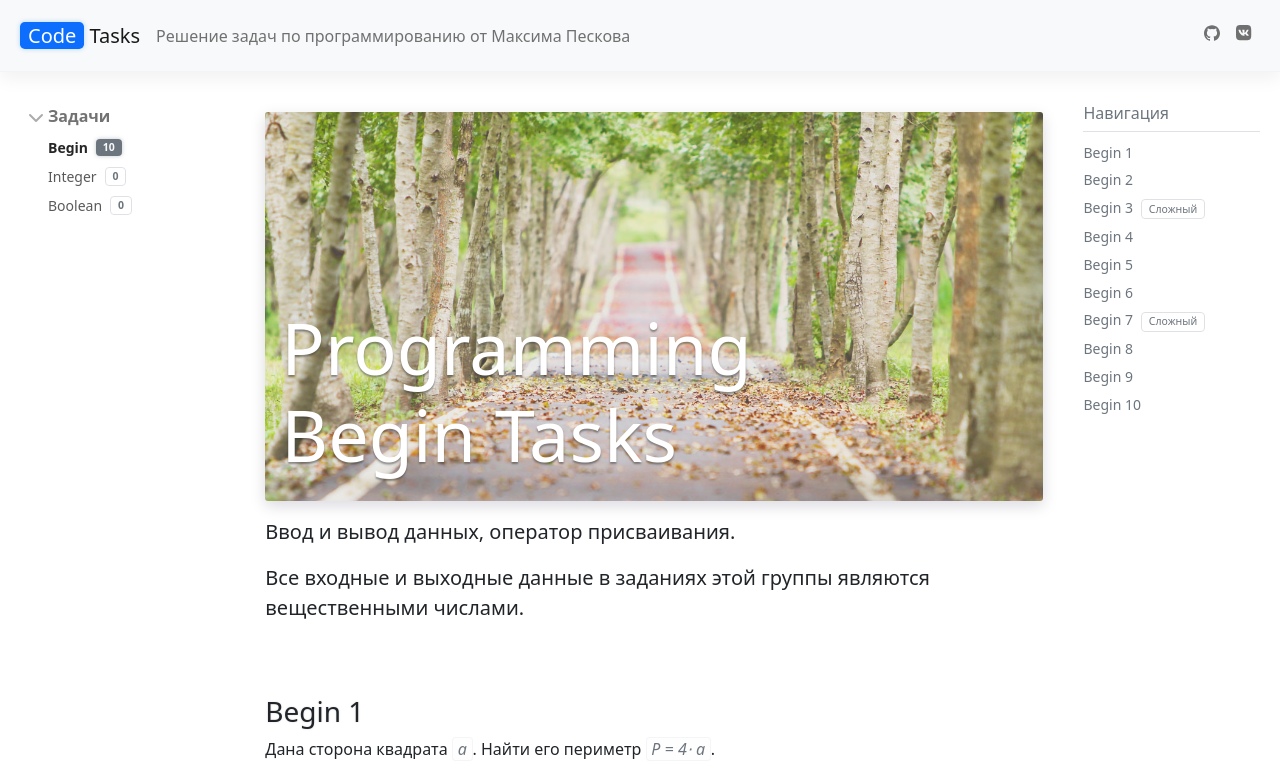
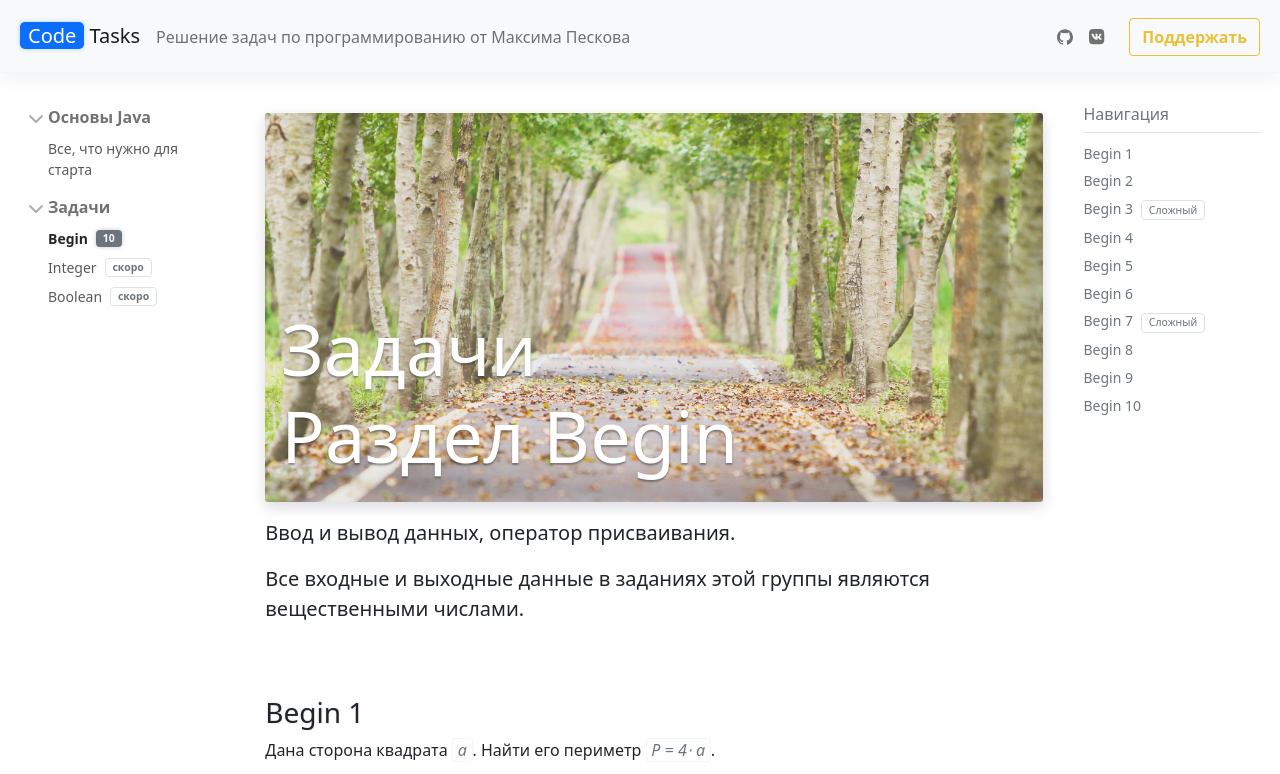
Before and after one commit to KostarSf/code_tasks, a plain HTML site: page index.html in a window 1280 px wide. Shown: the top 774 px of the page. Drawn offline with Linux system fonts and the light colour scheme; a script that the page names is missing.

Commit message:
added markup updates

```diff
--- a/index.html
+++ b/index.html
@@ -18,22 +18,22 @@
 
 <body>
     <header class="navbar navbar-expand-md navbar-light bg-light ct-navbar py-lg-3 px-lg-2">
-        <nav class="container-xxl" aria-label="Основная навигация">
+        <nav class="container-xxl align-items-baseline" aria-label="Основная навигация">
             <a href="/" class="navbar-brand ct-brand">
                 <span class="bg-primary text-white px-2 rounded-3">Code</span> Tasks
             </a>
-            <button class="navbar-toggler" type="button" data-bs-toggle="collapse" data-bs-target="#ctNavbar" aria-controls="ctNavbar" aria-expanded="false" aria-label="Toggle navigation">
+            <button class="navbar-toggler collapsed" type="button" data-bs-toggle="collapse" data-bs-target="#ctNavbar" aria-controls="ctNavbar" aria-expanded="false" aria-label="Toggle navigation">
                 <span class="navbar-toggler-icon"></span>
             </button>
             <div class="collapse navbar-collapse" id="ctNavbar">
-                <span class="navbar-text">
+                <span class="navbar-text pe-2">
                     Решение задач по программированию
                     <span class="text-nowrap">от Максима Пескова</span>
                 </span>
                 <hr class="d-md-none ct-hr">
-                <ul class="navbar-nav flex-row flex-wrap ms-md-auto">
+                <ul class="navbar-nav flex-row flex-wrap ms-md-auto justify-content-end">
                     <li class="nav-item col-6 col-md-auto">
-                        <a class="nav-link p-2" href="https://github.com/KostarSf/" target="_blank" rel="noopener">
+                        <a class="nav-link p-2 d-inline-flex align-items-center" href="https://github.com/KostarSf/" target="_blank" rel="noopener">
                             <svg xmlns="http://www.w3.org/2000/svg" width="36" height="36" class="navbar-nav-svg d-inline-block align-text-top" viewBox="0 0 512 499.36" role="img">
                                 <title>GitHub</title>
                                 <path fill="currentColor" fill-rule="evenodd"
@@ -44,7 +44,7 @@
                         </a>
                     </li>
                     <li class="nav-item col-6 col-md-auto">
-                        <a class="nav-link p-2" href="https://vk.com/shainert" target="_blank" rel="noopener">
+                        <a class="nav-link p-2 d-inline-flex align-items-center" href="https://vk.com/shainert" target="_blank" rel="noopener">
                             <svg xmlns="http://www.w3.org/2000/svg" width="36" height="36" class="navbar-nav-svg d-inline-block align-text-top" viewBox="2 2 21 21" role="img">
                                 <title>VK</title>
                                 <path fill="currentColor" fill-rule="evenodd"
@@ -55,6 +55,7 @@
                         </a>
                     </li>
                 </ul>
+                <a href="" class="btn btn-ct-donate d-lg-inline-block my-2 my-md-0 ms-md-3">Поддержать</a>
             </div>
         </nav>
     </header>
@@ -63,7 +64,7 @@
             <button
                 class="btn bg-light btn-outline-secondary ct-sidebar-toggle ct-navbar-sticky-button d-md-none py-0 px-1 ms-auto order-3 collapsed"
                 type="button" data-bs-toggle="collapse" data-bs-target="#ct-sections-nav" aria-controls="ct-sections-nav"
-                aria-expanded="false" aria-label="Переключить навигацию по секциям">
+                aria-expanded="false" aria-label="Переключить навигацию по разделам">
                 <svg xmlns="http://www.w3.org/2000/svg" width="24" height="24" class="bi bi-expand" fill="currentColor"
                     viewBox="0 0 16 16">
                     <title>Expand</title>
@@ -79,11 +80,22 @@
                         d="M1 8a.5.5 0 0 1 .5-.5h13a.5.5 0 0 1 0 1h-13A.5.5 0 0 1 1 8zm7-8a.5.5 0 0 1 .5.5v3.793l1.146-1.147a.5.5 0 0 1 .708.708l-2 2a.5.5 0 0 1-.708 0l-2-2a.5.5 0 1 1 .708-.708L7.5 4.293V.5A.5.5 0 0 1 8 0zm-.5 11.707l-1.146 1.147a.5.5 0 0 1-.708-.708l2-2a.5.5 0 0 1 .708 0l2 2a.5.5 0 0 1-.708.708L8.5 11.707V15.5a.5.5 0 0 1-1 0v-3.793z">
                     </path>
                 </svg>
-                Меню секций
+                Меню разделов
             </button>
-            <nav class="collapse ct-links " id="ct-sections-nav" aria-label="Навигация по секциям">
+            <nav class="collapse ct-links " id="ct-sections-nav" aria-label="Навигация по разделам">
                 <hr class="d-md-none m-0 mx-2">
                 <ul class="list-unstyled mb-0 py-3 pt-md-1">
+                    <li class="mb-1">
+                        <button class="btn d-inline-flex align-items-center rounded collapsed disabled" data-bs-toggle="collapse"
+                            data-bs-target="#java-start-collapse" aria-expanded="true">
+                            Основы Java
+                        </button>
+                        <div class="collapse show" id="java-start-collapse">
+                            <ul class="list-unstyled fw-normal pb-1 small">
+                                <li><a href="#" class="d-inline-flex align-items-center rounded">Все, что нужно для старта</a></li>
+                            </ul>
+                        </div>
+                    </li>
                     <li class="mb-1">
                         <button class="btn d-inline-flex align-items-center rounded collapsed disabled" data-bs-toggle="collapse"
                             data-bs-target="#tasks-collapse" aria-expanded="true">
@@ -92,8 +104,8 @@
                         <div class="collapse show" id="tasks-collapse">
                             <ul class="list-unstyled fw-normal pb-1 small">
                                 <li><a href="#" class="d-inline-flex align-items-center rounded active">Begin <span class="badge ct-badge ms-2">10</span></a></li>
-                                <li><a href="#" class="d-inline-flex align-items-center rounded">Integer<span class="badge ct-badge ms-2">0</span></a></li>
-                                <li><a href="#" class="d-inline-flex align-items-center rounded">Boolean<span class="badge ct-badge ms-2">0</span></a></li>
+                                <li><a class="d-inline-flex align-items-center rounded user-select-none" >Integer<span class="badge ct-badge ms-2">скоро</span></a></li>
+                                <li><a class="d-inline-flex align-items-center rounded user-select-none">Boolean<span class="badge ct-badge ms-2">скоро</span></a></li>
                             </ul>
                         </div>
                     </li>
@@ -106,7 +118,8 @@
                     <img src="img/tasks_begin_head.jpg" alt="head_image_begin" class="card-img">
                     <div class="card-img-overlay d-flex flex-column">
                         <h2 class="card-title display-2 mt-auto">
-                            Programming <br> Begin Tasks
+                            Задачи <br>
+                            Раздел Begin
                         </h2>
                     </div>
                 </div>
@@ -114,20 +127,20 @@
                 <p class="lead">Все входные и выходные данные в заданиях этой группы являются вещественными числами.
                 </p>
             </div>
-            <div class="ct-toc mt-4 mb-5 my-md-0 ps-xl-3 mb-lg-5 text-muted pe-lg-2 pe-xxl-0">
+            <div class="ct-toc mt-4 mb-5 my-md-0 ps-xl-3 text-muted pe-lg-2 pe-xxl-0">
                 <strong class="d-block h6 my-2 pb-2 border-bottom">Навигация</strong>
                 <nav id="tableOfContents">
                     <ul class="d-flex flex-wrap  d-lg-block">
-                        <li ><a href="#begin_1">Begin 1</a></li>
-                        <li ><a href="#begin_2">Begin 2</a></li>
-                        <li ><a href="#begin_3">Begin 3</a><span class="badge ct-badge-difficult ms-2">Сложный</span></li>
-                        <li ><a href="#begin_4">Begin 4</a></li>
-                        <li ><a href="#begin_5">Begin 5</a></li>
-                        <li ><a href="#begin_6">Begin 6</a></li>
-                        <li ><a href="#begin_7">Begin 7</a><span class="badge ct-badge-difficult ms-2">Сложный</span></li>
-                        <li ><a href="#begin_8">Begin 8</a></li>
-                        <li ><a href="#begin_9">Begin 9</a></li>
-                        <li ><a href="#begin_10">Begin 10</a></li>
+                                <li><a href="#begin_1">Begin 1</a></li>
+                                <li><a href="#begin_2">Begin 2</a></li>
+                                <li><a href="#begin_3">Begin 3</a><span class="badge ct-badge-difficult ms-2">Сложный</span></li>
+                                <li><a href="#begin_4">Begin 4</a></li>
+                                <li><a href="#begin_5">Begin 5</a></li>
+                                <li><a href="#begin_6">Begin 6</a></li>
+                                <li><a href="#begin_7">Begin 7</a><span class="badge ct-badge-difficult ms-2">Сложный</span></li>
+                                <li><a href="#begin_8">Begin 8</a></li>
+                                <li><a href="#begin_9">Begin 9</a></li>
+                                <li><a href="#begin_10">Begin 10</a></li>
                     </ul>
                 </nav>
             </div>
@@ -240,6 +253,8 @@ class JavaTasks_Begin2 {
                         btn_snippet_begin2.addEventListener('click', () => snippet_begin2());
                     </script>
                 </div>
+
+                <p class="text-muted fs-5 pt-3 px-2 text-center">Больше задач в скором времени...</p>
             </div>
         </main>
     </div>
```
